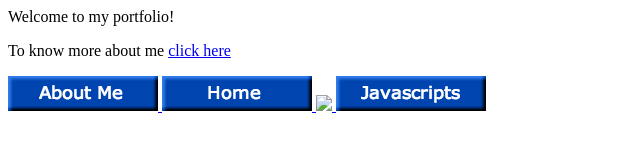
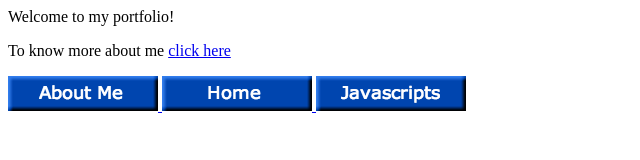
Before and after one commit to LiveUponLight/liveuponlight.github.io, a plain HTML site: page index.html in a window 1280 px wide. Shown: the whole page, without its empty margins (0-640 px from the left). Drawn offline with Linux system fonts and the light colour scheme.

Commit message:
Update index.html

```diff
--- a/index.html
+++ b/index.html
@@ -9,7 +9,6 @@
     <p>To know more about me <a href="aboutme.html" </a>click here</p>
     <img src="aboutme.png">
     <img src="home.png">
-    <img src="index.html">
     <img src="js.png">
 
   </body>
```
